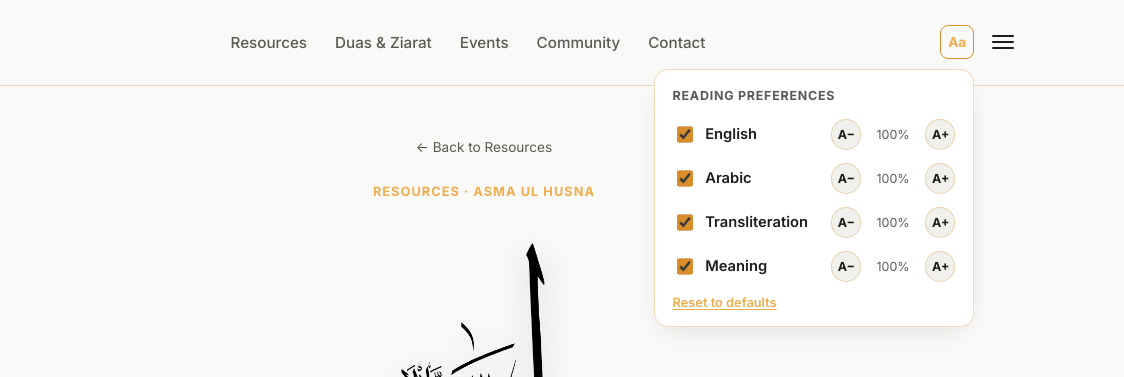
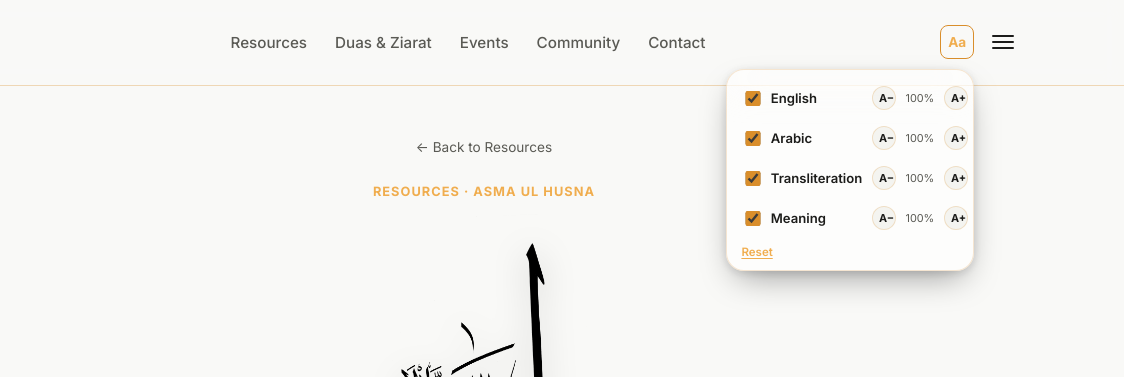
Before and after one commit to AllyLabs12/Zainabia.Online, a plain HTML site: page resources/asma-ul-husna.html in a window 1280 px wide. Both pictures are taken after a click on the button "Aa". Shown: the top 377 px of the page, 156-1280 px from the left. Drawn offline with Linux system fonts and the light colour scheme.

Commit message:
Make the Aa reading-preferences panel a translucent, temporary popover
- Restyle the panel as a compact, frosted-glass popover (backdrop-filter
  blur over a semi-transparent surface, tighter padding/row spacing,
  smaller controls) so page text stays visible behind it instead of a
  bulky opaque card. Falls back to a near-opaque background via
  @supports for browsers without backdrop-filter.
- Drop the "Reading preferences" heading to shave vertical space.
- Make settings in-memory only (no localStorage read/write): they now
  reset to defaults on reload or navigation instead of persisting
  site-wide, per the latest request that they be temporary and scoped
  to the current page view.
Co-Authored-By: Claude Sonnet 5 <noreply@anthropic.com>
Claude-Session: https://claude.ai/code/session_0197P1MEyciDGeaZkeMF9tPo

```diff
--- a/css/style.css
+++ b/css/style.css
@@ -293,30 +293,39 @@ p{ margin: 0 0 1em; color: var(--text-muted); }
 .aa-toggle:hover, .aa-toggle[aria-expanded="true"]{ border-color: var(--accent); color: var(--accent-soft); }
 .aa-panel{
   position:absolute; top: calc(100% + 10px); right: 0;
-  width: min(320px, calc(100vw - 2rem));
+  width: min(248px, calc(100vw - 2rem));
   max-height: calc(100vh - 100px); overflow-y:auto;
-  background: var(--surface); border:1px solid var(--border); border-radius: 14px;
-  padding: 1rem 1.1rem; box-shadow: var(--shadow); z-index: 150;
-  display:grid; gap:.85rem;
+  background: color-mix(in srgb, var(--surface) 62%, transparent);
+  backdrop-filter: blur(18px) saturate(160%);
+  -webkit-backdrop-filter: blur(18px) saturate(160%);
+  border: 1px solid color-mix(in srgb, var(--border) 65%, transparent);
+  border-radius: 18px;
+  padding: .7rem .8rem; box-shadow: 0 14px 34px -10px rgba(0,0,0,.4), 0 2px 10px rgba(0,0,0,.12);
+  z-index: 150;
+  display:grid; gap:.4rem;
 }
 .aa-panel[hidden]{ display:none; }
-.aa-heading{
-  margin:0; font-size:.78rem; font-weight:700; letter-spacing:.06em; text-transform:uppercase;
-  color: var(--text-muted);
+.aa-row{
+  display:flex; align-items:center; justify-content:space-between; gap:.6rem;
+  padding: .3rem .1rem;
 }
-.aa-row{ display:flex; align-items:center; justify-content:space-between; gap:1rem; flex-wrap:wrap; }
-.aa-check{ display:flex; align-items:center; gap:.55rem; font-size:.92rem; font-weight:600; color:var(--text); cursor:pointer; }
-.aa-check input{ width:1.05rem; height:1.05rem; accent-color: var(--accent); cursor:pointer; }
-.aa-size{ display:flex; align-items:center; gap:.6rem; }
+.aa-check{ display:flex; align-items:center; gap:.45rem; font-size:.82rem; font-weight:600; color:var(--text); cursor:pointer; }
+.aa-check input{ width:.95rem; height:.95rem; accent-color: var(--accent); cursor:pointer; }
+.aa-size{ display:flex; align-items:center; gap:.4rem; }
 .aa-size button{
-  width:1.9rem; height:1.9rem; border-radius:50%; border:1px solid var(--border); background: var(--bg-alt);
-  color: var(--text); font-size:.78rem; font-weight:700; cursor:pointer; font-family: var(--font-body);
+  width:1.5rem; height:1.5rem; border-radius:50%; border:1px solid color-mix(in srgb, var(--border) 70%, transparent);
+  background: color-mix(in srgb, var(--bg-alt) 70%, transparent);
+  color: var(--text); font-size:.68rem; font-weight:700; cursor:pointer; font-family: var(--font-body);
   transition: border-color var(--speed), color var(--speed);
 }
 .aa-size button:hover{ border-color: var(--accent); color: var(--accent-soft); }
-.aa-pct{ font-size:.78rem; color: var(--text-muted); min-width:2.8rem; text-align:center; }
+.aa-pct{ font-size:.68rem; color: var(--text-muted); min-width:2.2rem; text-align:center; }
 .aa-reset{
-  justify-self:start; background:none; border:none; padding:0; font-size:.8rem; font-weight:600;
+  justify-self:start; background:none; border:none; padding:.2rem .1rem 0; font-size:.72rem; font-weight:600;
   color: var(--accent-soft); cursor:pointer; font-family: var(--font-body); text-decoration: underline; text-underline-offset:2px;
 }
 .aa-reset:hover{ color: var(--accent); }
+
+@supports not (backdrop-filter: blur(1px)){
+  .aa-panel{ background: color-mix(in srgb, var(--surface) 96%, transparent); }
+}
--- a/js/display-controls.js
+++ b/js/display-controls.js
@@ -2,22 +2,22 @@
  * Global reading preferences ("Aa") for Zainabia.Online.
  *
  * Lets a reader independently show/hide and resize four kinds of
- * text across the whole site — English (general page prose), Arabic,
- * Transliteration, and Meaning (the translation tied to a quoted
- * Arabic phrase). The control lives once in the shared header (the
- * "Aa" button next to the hamburger menu) and applies via CSS custom
- * properties + element selectors that any current or future article
- * page can opt into just by using the matching classes — no changes
- * to this file are needed when a new article is added.
+ * text on the page they're reading — English (general page prose),
+ * Arabic, Transliteration, and Meaning (the translation tied to a
+ * quoted Arabic phrase). The control lives once in the shared header
+ * (the "Aa" button next to the hamburger menu) and applies via CSS
+ * custom properties + element selectors that any current or future
+ * article page can opt into just by using the matching classes — no
+ * changes to this file are needed when a new article is added.
  *
- * Settings persist across the whole site via a single localStorage key.
+ * Settings are deliberately temporary: they live only in memory for
+ * this page view and reset to defaults on reload or navigation —
+ * nothing is written to localStorage or any other storage.
  */
 (function () {
   var toggleBtn = document.getElementById("aa-toggle");
   var panel = document.getElementById("aa-panel");
   if (!toggleBtn || !panel) return;
-
-  var STORAGE_KEY = "zainabia-reading-prefs";
 
   var CATEGORY_ORDER = ["general", "ar", "translit", "meaning"];
   var LABELS = {
@@ -52,29 +52,12 @@
     return { show: show, scale: scale };
   }
 
+  // In-memory only — no localStorage read on load, so every page
+  // view starts from the defaults below.
   var state = defaultState();
-  try {
-    var saved = JSON.parse(localStorage.getItem(STORAGE_KEY) || "null");
-    if (saved && saved.show && saved.scale) {
-      CATEGORY_ORDER.forEach(function (key) {
-        if (typeof saved.show[key] === "boolean") state.show[key] = saved.show[key];
-        if (typeof saved.scale[key] === "number") state.scale[key] = saved.scale[key];
-      });
-    }
-  } catch (e) {
-    /* ignore — fall back to defaults */
-  }
 
   function clampScale(n) {
     return Math.max(0.7, Math.min(1.8, Math.round(n * 100) / 100));
-  }
-
-  function persist() {
-    try {
-      localStorage.setItem(STORAGE_KEY, JSON.stringify(state));
-    } catch (e) {
-      /* storage unavailable — settings just won't persist */
-    }
   }
 
   function apply() {
@@ -85,7 +68,6 @@
         el.style.display = state.show[key] ? "" : "none";
       });
     });
-    persist();
   }
 
   // Build the panel UI once.
@@ -133,15 +115,10 @@
     panel.appendChild(row);
   });
 
-  var heading = document.createElement("p");
-  heading.className = "aa-heading";
-  heading.textContent = "Reading preferences";
-  panel.insertBefore(heading, panel.firstChild);
-
   var resetBtn = document.createElement("button");
   resetBtn.type = "button";
   resetBtn.className = "aa-reset";
-  resetBtn.textContent = "Reset to defaults";
+  resetBtn.textContent = "Reset";
   panel.appendChild(resetBtn);
 
   panel.addEventListener("change", function (e) {
```
